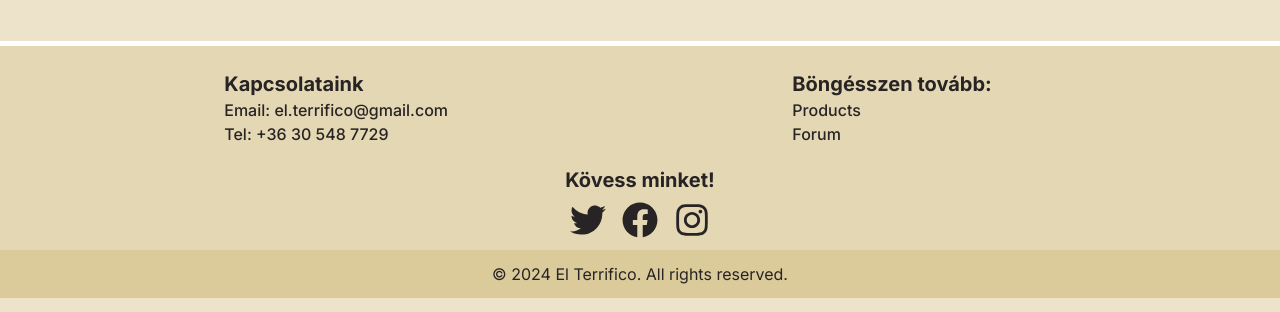
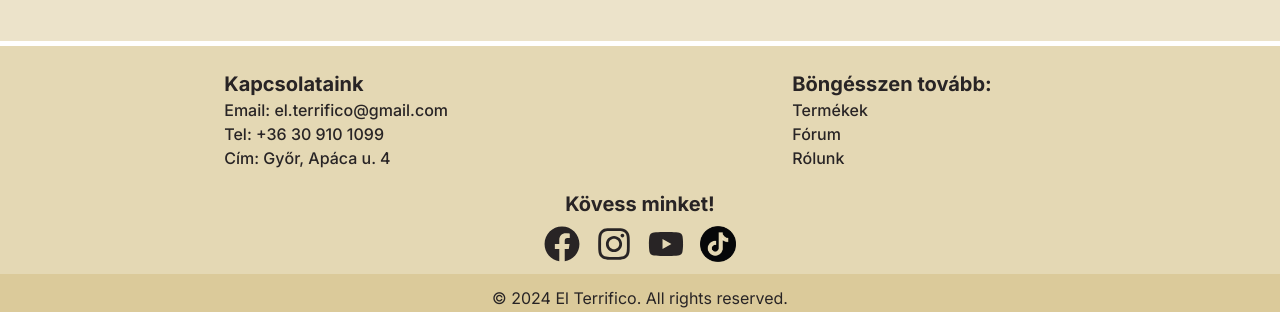
Before and after one commit to El-Terrifico-webfejlesztok/El-Terrifico-weboldal, a Next.js app: page /cart in a window 1280 px wide. Shown: the part 557-869 px from the top of the page. Built offline with nearby package versions, Linux system fonts and the light colour scheme; no server answers.

Commit message:
Footer reszponzív, közösségi médiák elérhetőek, kiegészítés: cím, rólunk

```diff
--- a/app/components/footer/Footer.tsx
+++ b/app/components/footer/Footer.tsx
@@ -1,28 +1,37 @@
-import React from 'react';
-import Link from 'next/link';
-import { FaTwitter, FaFacebook, FaInstagram, FaLinkedin } from 'react-icons/fa';
+import React from "react";
+import Link from "next/link";
+import { FaFacebook, FaInstagram, FaYoutube } from "react-icons/fa";
 
 const Footer = () => {
-
   return (
     <footer className="pt-4">
-      <div className="flex justify-evenly mx-6">
-        <div className="m-2 mx-20 font-medium">
+      <div className="sm:flex sm:justify-evenly sm:mx-6  ">
+        <div className="sm:m-2 sm:mx-20 font-medium text-center sm:text-start mb-7">
           <h3 className="font-bold text-xl">Kapcsolataink</h3>
-          <p>Email: el.terrifico@gmail.com</p>
-          <p>Tel: +36 30 548 7729</p>
+          <p className="text-center sm:text-start">
+            Email: el.terrifico@gmail.com
+          </p>
+          <p className="text-center sm:text-start">Tel: +36 30 910 1099</p>
+          <p className="text-center sm:text-start">Cím: Győr, Apáca u. 4</p>
         </div>
-        <div className="m-2 mx-36 font font-medium">
-          <h3 className="font-bold text-xl">Böngésszen tovább:</h3>
-            <ul>
+        <div className="sm:m-2 sm:mx-36 mb-7 font font-medium">
+          <h3 className="font-bold text-xl text-center sm:text-start">
+            Böngésszen tovább:
+          </h3>
+          <ul className="text-center items-center sm:text-start">
             <li>
               <Link href="/products">
-                  <p>Products</p>
+                <p className="text-center sm:text-start">Termékek</p>
               </Link>
             </li>
             <li>
               <Link href="/forum">
-                  <p>Forum</p>
+                <p className="text-center sm:text-start">Fórum</p>
+              </Link>
+            </li>
+            <li>
+              <Link href="/aboutus">
+                <p className="text-center sm:text-start">Rólunk</p>
               </Link>
             </li>
           </ul>
@@ -32,14 +41,41 @@ const Footer = () => {
       <div className="m-3 text-center">
         <h3 className="font-bold text-xl m-2">Kövess minket!</h3>
         <div className="flex items-center justify-center">
-          <FaTwitter className="mx-2 size-9" />
-          <FaFacebook className="mx-2 size-9" />
+          <a
+            href="https://www.facebook.com/profile.php?id=100095614833604"
+            target="_blank"
+            rel="noopener noreferrer"
+          >
+            <FaFacebook className="mx-2 size-9" />{" "}
+          </a>
+          <a
+            href="https://www.instagram.com/duracell_e_francogioia/"
+            target="_blank"
+            rel="noopener noreferrer"
+          >
             <FaInstagram className="mx-2 size-9" />
+          </a>
+          <a
+            href="https://www.youtube.com/@ElTerrifico"
+            target="_blank"
+            rel="noopener noreferrer"
+          >
+            <FaYoutube className="mx-2 size-9" />
+          </a>
+          <a
+            href="https://www.tiktok.com/@duracellplus.153"
+            target="_blank"
+            rel="noopener noreferrer"
+          >
+            <img src="/tiktokIcon.png" alt="Tiktok" className="mx-2 size-9" />
+          </a>
         </div>
       </div>
 
       <div className="mt-3 p-3 copyr">
-        <p className="text-center">&copy; 2024 El Terrifico. All rights reserved.</p>
+        <p className="text-center">
+          &copy; 2024 El Terrifico. All rights reserved.
+        </p>
       </div>
     </footer>
   );
--- a/app/components/home/Informaciok.tsx
+++ b/app/components/home/Informaciok.tsx
@@ -37,7 +37,7 @@ function Informaciok() {
           </tr>
           <tr>
             <th>Telefonszám:</th>
-            <td>+36 30 548 7729</td>
+            <td>+36 30 910 1099</td>
           </tr>
         </tbody>
       </table>
```
Also changed, not shown: public/tiktokIcon.png (added). Lines whose indentation alone changed are shown as unchanged.
